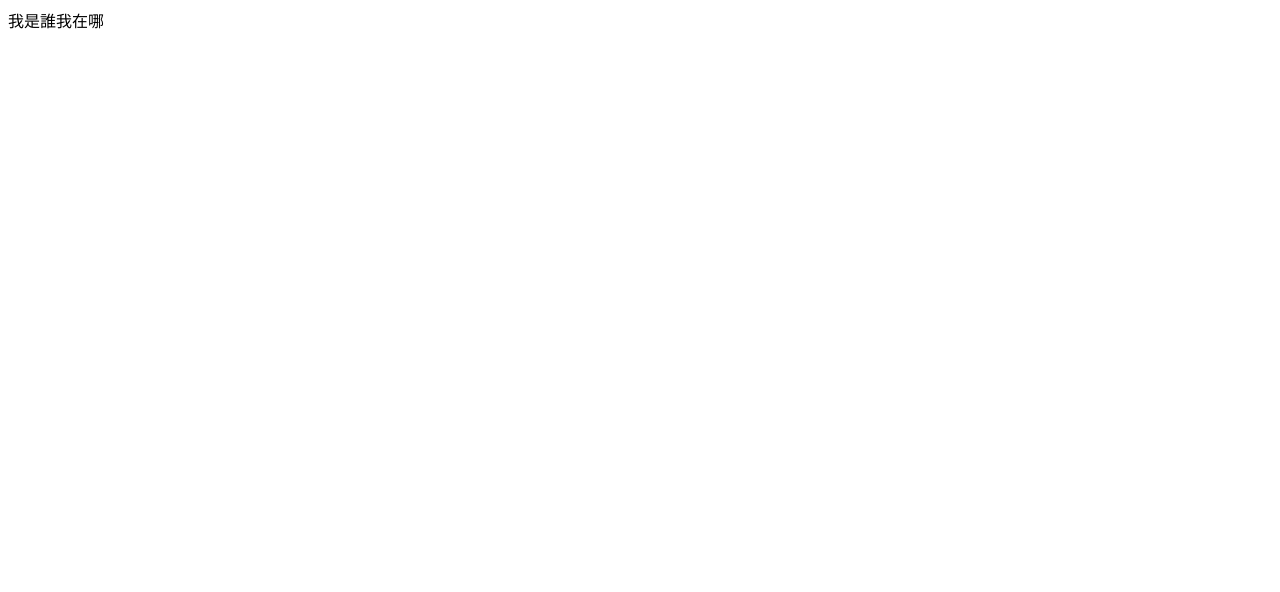
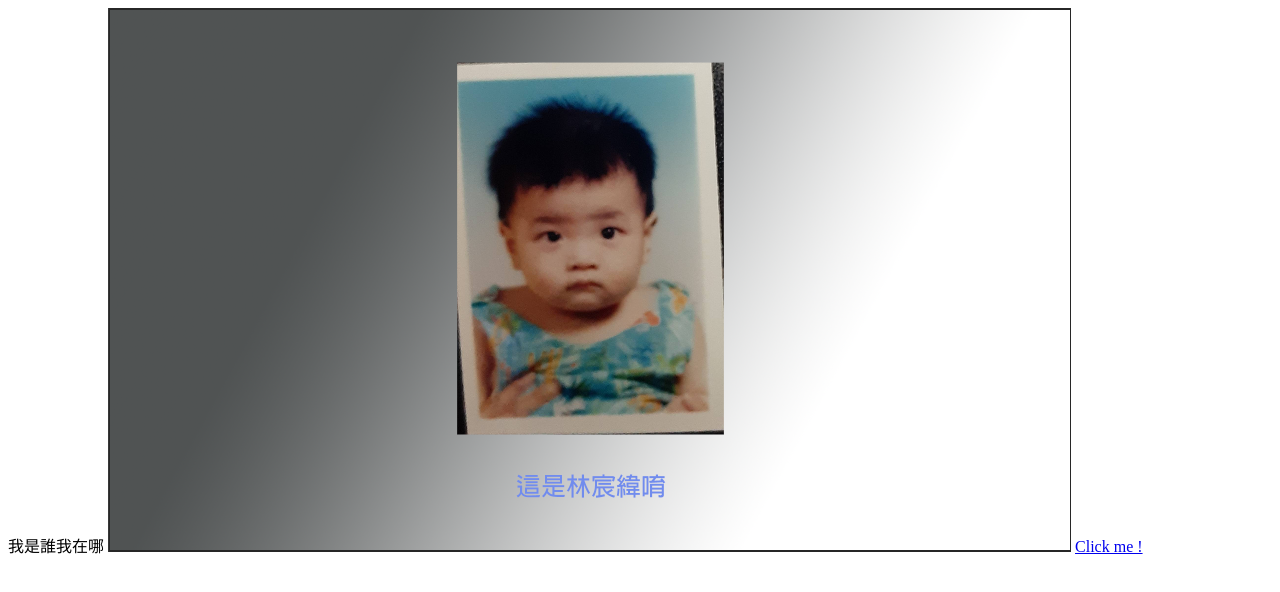
Before and after one commit to willie46/willie46.github.io, a plain HTML site: page index.html in a window 1280 px wide. Drawn offline with Linux system fonts and the light colour scheme.

Commit message:
20211013

```diff
--- a/index.html
+++ b/index.html
@@ -6,5 +6,7 @@
 </head>
 <body>
 我是誰我在哪
+<img src="img/hiIMChenWei.PNG" height="544" width="963"/></img>
+<a href="GOOGLE.com.html" target="_blank">Click me !</a>
 </body>
 </html>
```
Also changed, not shown: GOOGLE.com.html (added, +10 -0 lines), img/hiIMChenWei.PNG (added).
